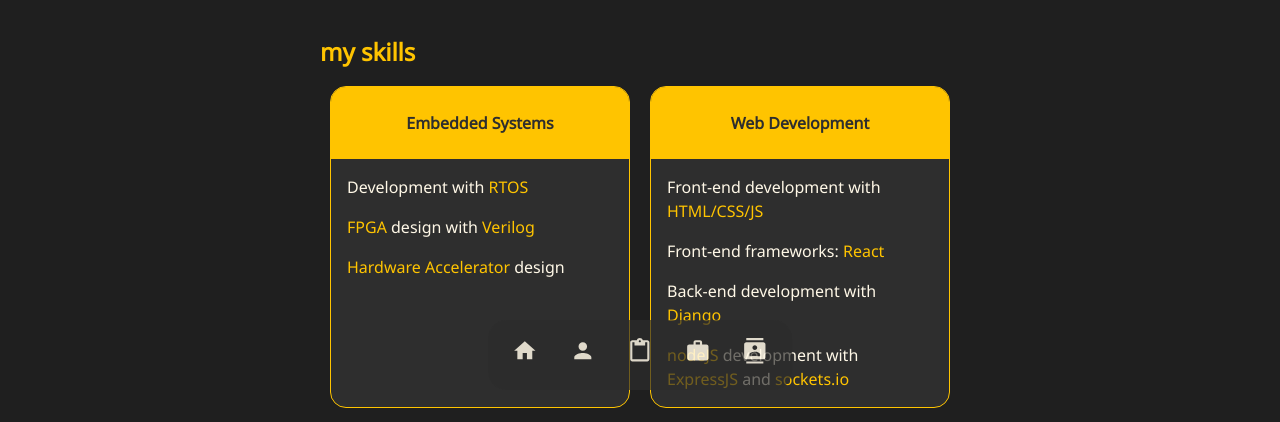
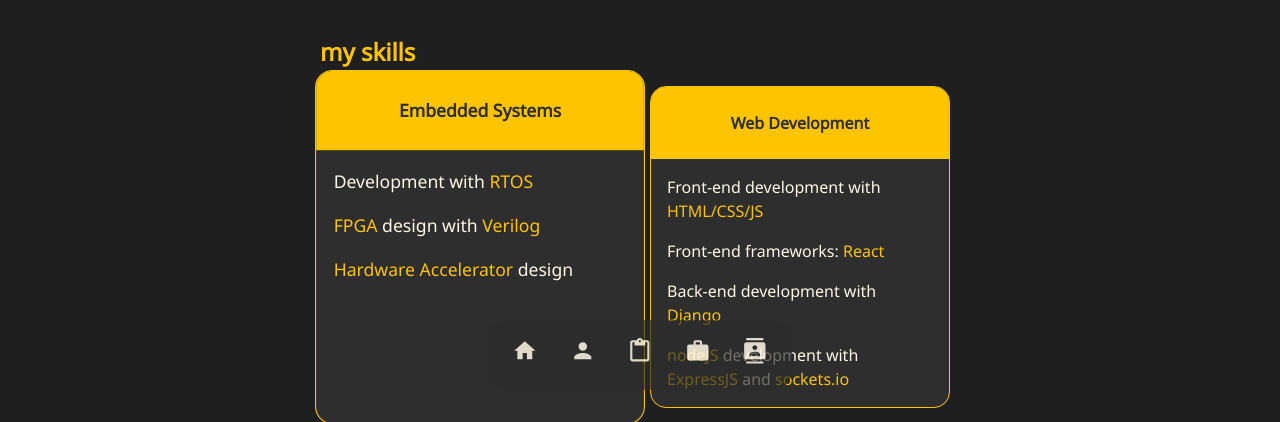
Before and after one commit to iamchenjiajun/iamchenjiajun.github.io, a React (Create React App) app: page / in a window 1280 px wide. In both pictures the pointer is over the element 480 px from the left and 625 px from the top of the page. Shown: the part 378-800 px from the top of the page. Built offline with nearby package versions, Linux system fonts and the light colour scheme; the HTML template or start-up script is replaced by a standard one.

Commit message:
Add CSS animations on hover skills and em tag

```diff
--- a/src/components/page/skills.css
+++ b/src/components/page/skills.css
@@ -9,6 +9,11 @@
     border-radius: 1rem;
     overflow: hidden;
     border: 1px solid var(--accent-color);
+    transition: var(--transition);
+}
+
+.skills__section:hover {
+    transform: scale(110%);
 }
 
 .skills__section li {
--- a/src/index.css
+++ b/src/index.css
@@ -49,6 +49,12 @@
   text-decoration: none;
   font-style: normal;
   color: var(--accent-color);
+  transition: var(--transition);
+  display:inline-block;
+}
+
+em:hover {
+  transform: scale(120%);
 }
 
 .outer__container {
@@ -65,6 +71,10 @@
   .container {
     width: 80%;
   }
+
+  em:hover {
+    transform: none;
+  }
 }
 
 /* Mobile */
@@ -72,4 +82,8 @@
   .container {
     width: 90%;
   }
+
+  em:hover {
+    transform: none;
+  }
 }
```
